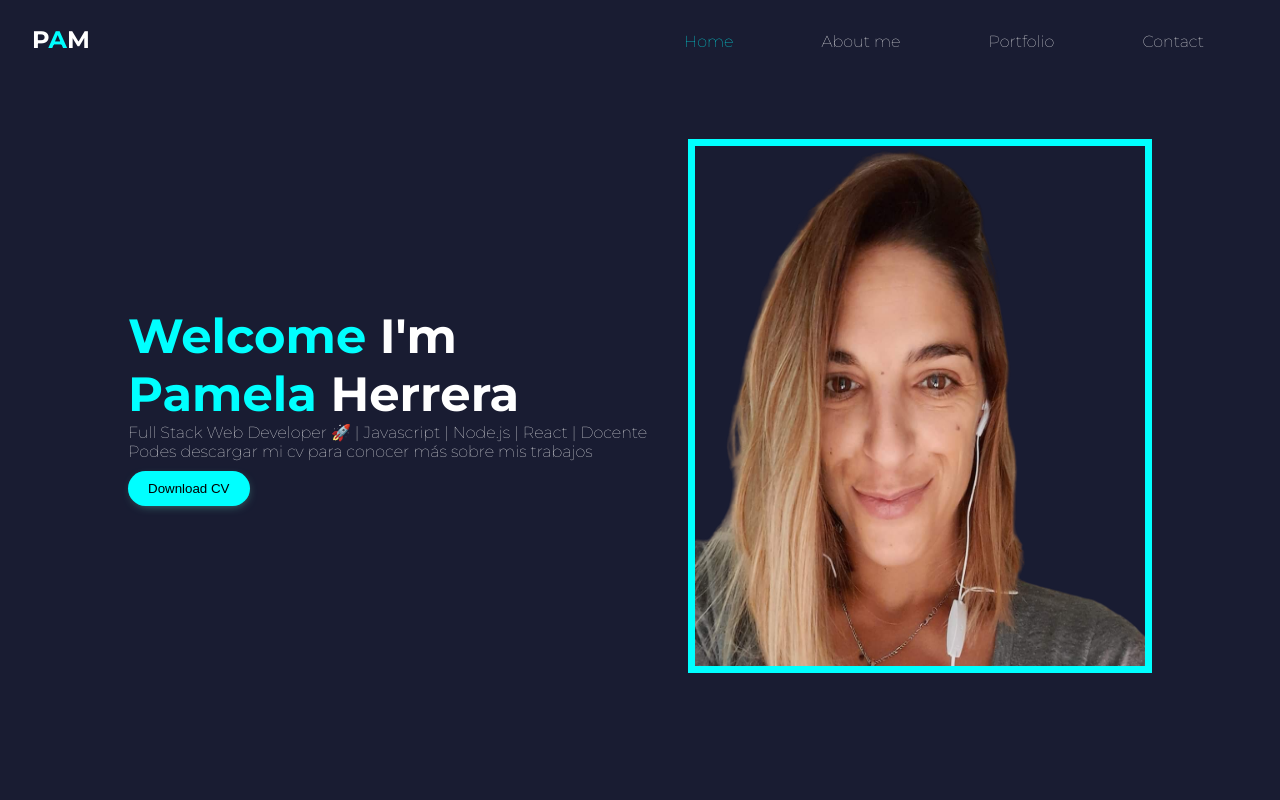
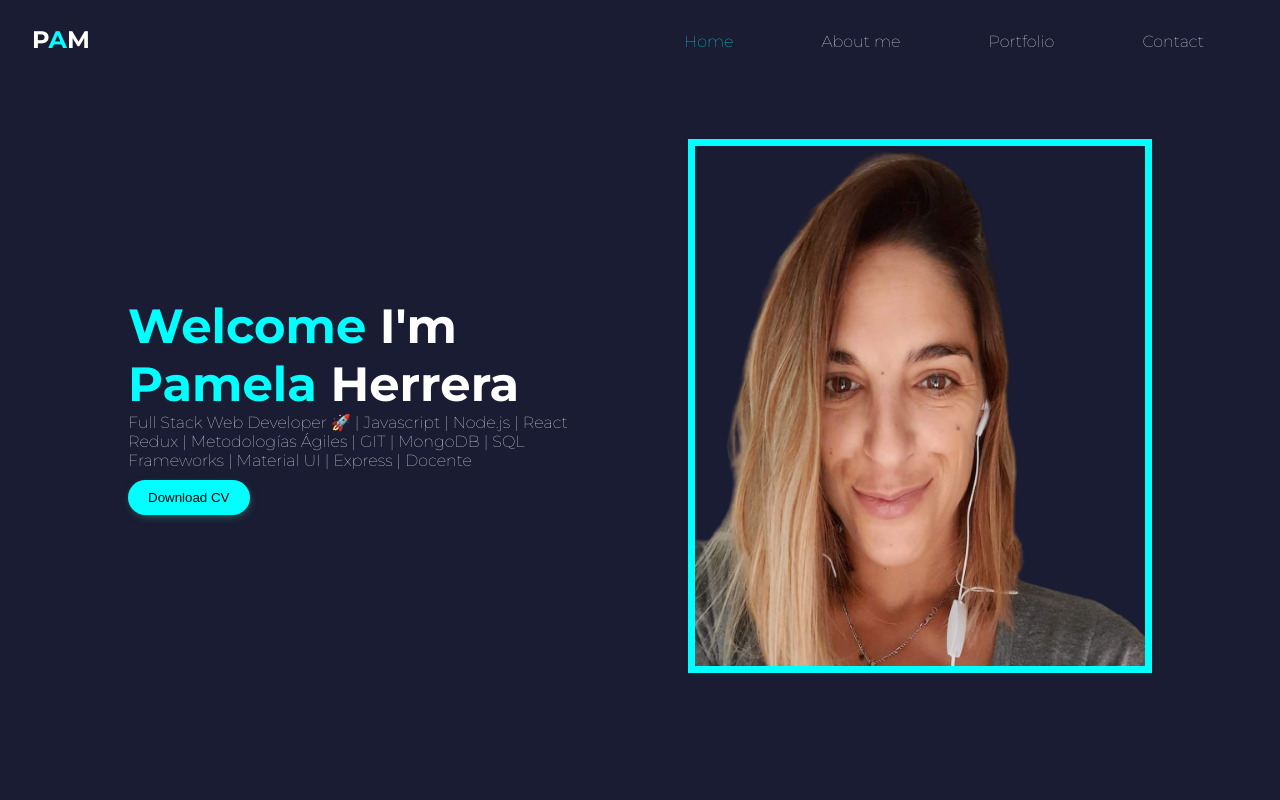
Before and after one commit to yaelita87/portfolioPH, a plain HTML site: page Portfolio/index.html in a window 1280 px wide. Shown: the top 800 px of the page. Drawn offline with Linux system fonts and the light colour scheme.

Commit message:
changes in about and home

```diff
--- a/Portfolio/index.html
+++ b/Portfolio/index.html
@@ -27,8 +27,9 @@
         <main class="main">
             <div class="info-content" id="home">
                 <h1><span>Welcome </span>I'm <span>Pamela </span>Herrera</h1>
-                <p>Full Stack Web Developer 🚀 | Javascript | Node.js | React | Docente</p>
-                <p>Podes descargar mi cv para conocer más sobre mis trabajos </p>
+                <p>Full Stack Web Developer 🚀 | Javascript | Node.js | React </p>
+                <p>Redux | Metodologías Ágiles | GIT | MongoDB | SQL </p>
+                <p>Frameworks | Material UI | Express | Docente </p>
                 <a download href="./CV/PamelaHerreraCV.pdf">
                     <button class="download-cv">Download CV</button>
                 </a>
```
